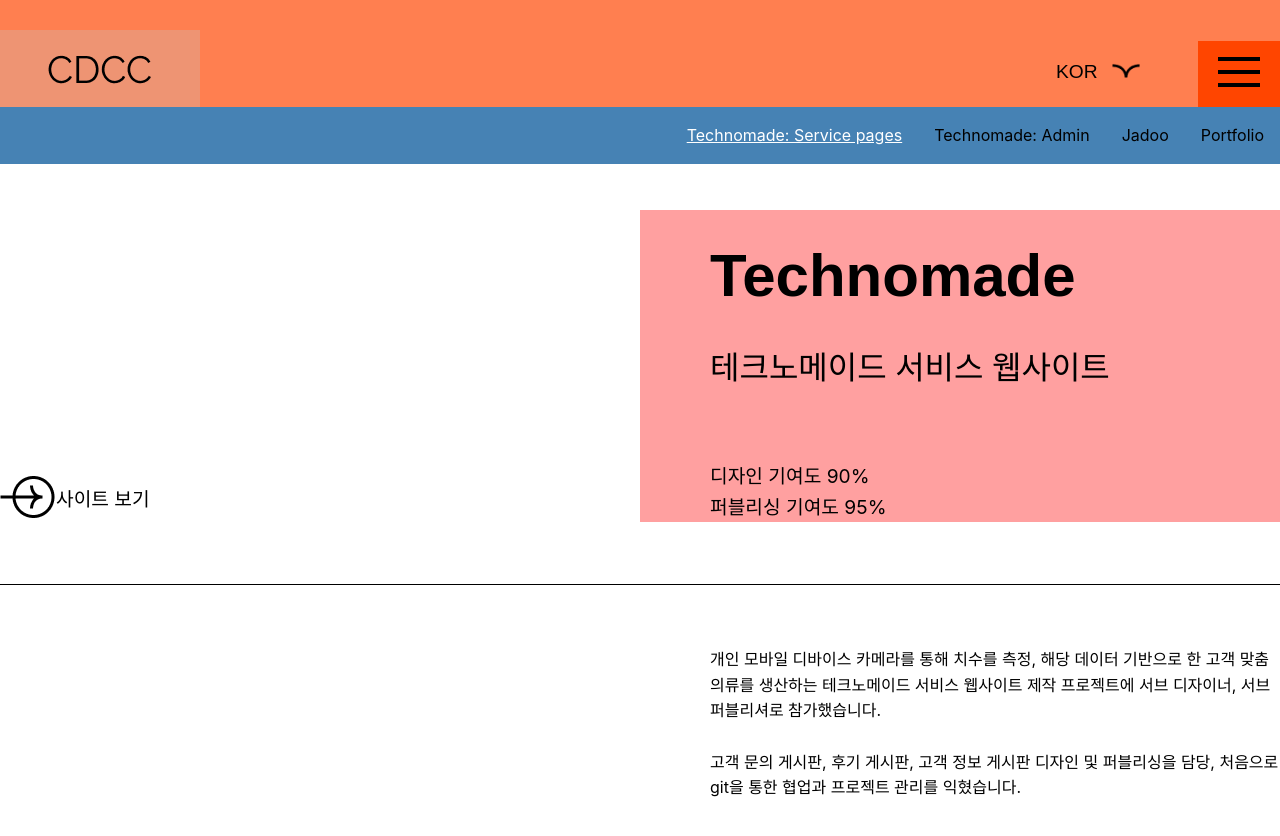
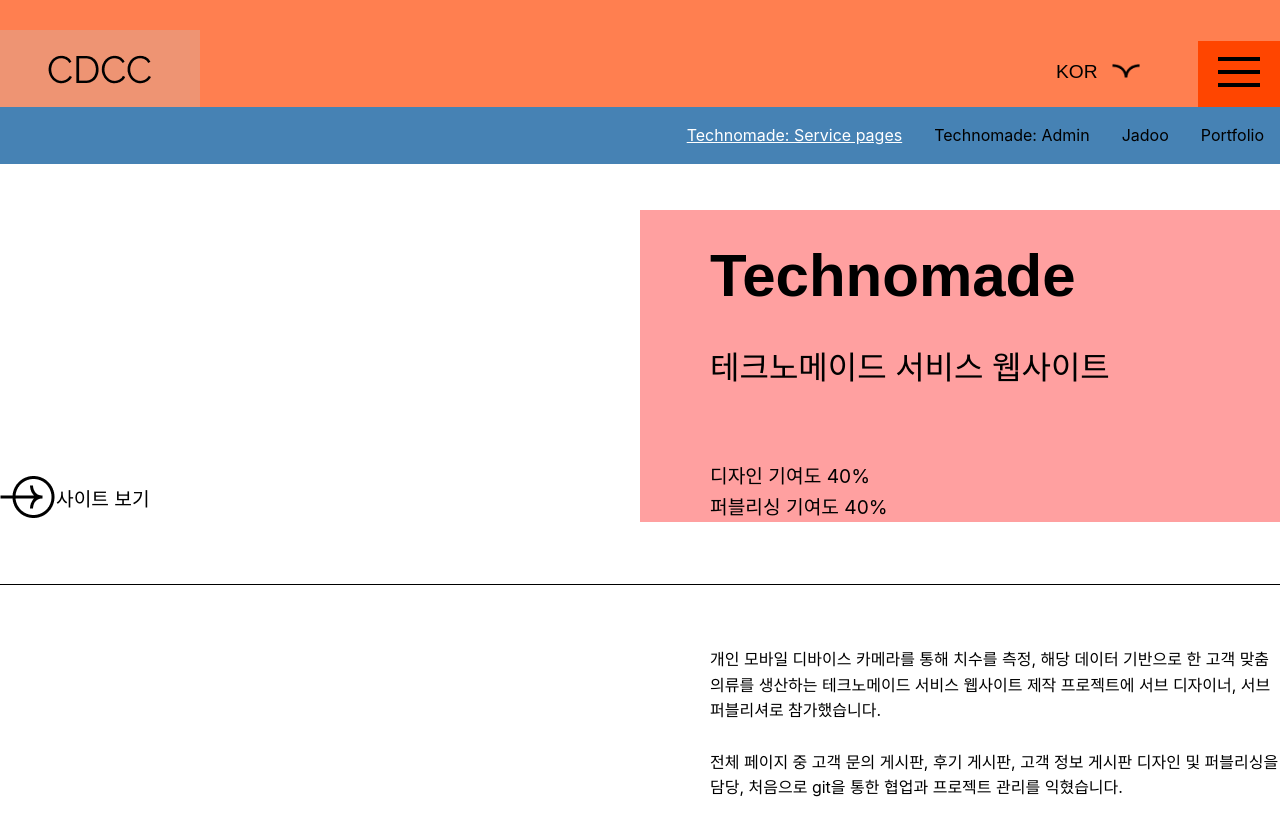
Before and after one commit to chaud1024/portfolio, a React (Create React App) app: page /technomade-service in a window 1280 px wide. Shown: the top 836 px of the page. Built offline with nearby package versions, Linux system fonts and the light colour scheme; a web font is replaced by a local one.

Commit message:
sub page - Jadoo, Technomade updated

```diff
--- a/src/pages/Jadoo.js
+++ b/src/pages/Jadoo.js
@@ -25,7 +25,7 @@
           <div className="project_desc">
             <TextLine
                 text={`쇼핑과 기부를 연결하는 기부 앱 자두(Jadoo)의 기획에 참여했습니다.\n
-                유저들의 재능기부 캠페인 생성과 참여가 가능토록 기능 정의 및 앱 화면 구현을 위한 화면설계서 제작에 참여했습니다.\n 또한 사회적 기업의 판매 통로로 활용할 파트너스몰 기획에 있어 유저, 판매자, 판매자 어드민 플로우 차트 제작 참여 및 판매자 어드민 웹사이트 기획을 담당했습니다.
+                유저들의 재능기부 캠페인 생성과 참여가 가능토록 기능 정의 및 앱 화면 구현을 위한 화면설계서 제작에 참여했습니다.\n 또한 사회적 기업의 판매 통로로 활용할 파트너스몰 기획에 있어 유저, 판매자, 판매자 어드민 플로우 차트 제작 참여 및 판매자 어드민 웹사이트 기획, 디자인을 담당했습니다.
                 `}
             />
           </div>
--- a/src/pages/Technomade.js
+++ b/src/pages/Technomade.js
@@ -12,12 +12,12 @@
       <div className="sub_main">
         <div className="upper">
           <SubLink
-            subLinkUrl={`https://naver.com`}
+            subLinkUrl={`https://www.technomade.co.kr/`}
           />
           <SubSummary
             name1={`Technomade`}
             name2={`테크노메이드 서비스 웹사이트`}
-            attr={`디자인 기여도 90% \n 퍼블리싱 기여도 95%`}
+            attr={`디자인 기여도 40% \n 퍼블리싱 기여도 40%`}
           />
         </div>
 
@@ -25,7 +25,7 @@
           <div className="project_desc">
             <TextLine
                 text={`개인 모바일 디바이스 카메라를 통해 치수를 측정, 해당 데이터 기반으로 한 고객 맞춤 의류를 생산하는 테크노메이드 서비스 웹사이트 제작 프로젝트에 서브 디자이너, 서브 퍼블리셔로 참가했습니다.\n
-                고객 문의 게시판, 후기 게시판, 고객 정보 게시판 디자인 및 퍼블리싱을 담당, 처음으로 git을 통한 협업과 프로젝트 관리를 익혔습니다.
+                전체 페이지 중 고객 문의 게시판, 후기 게시판, 고객 정보 게시판 디자인 및 퍼블리싱을 담당, 처음으로 git을 통한 협업과 프로젝트 관리를 익혔습니다.
                 `}
             />
           </div>
```
